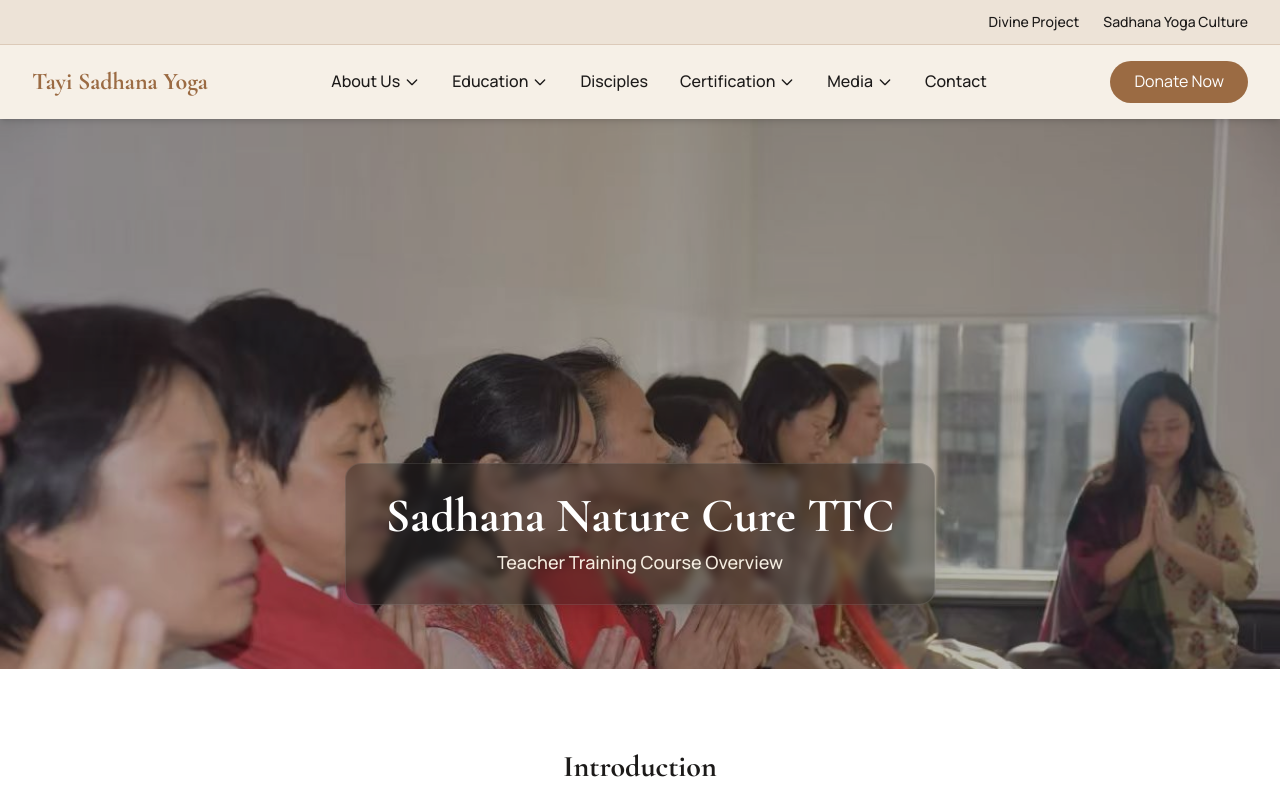
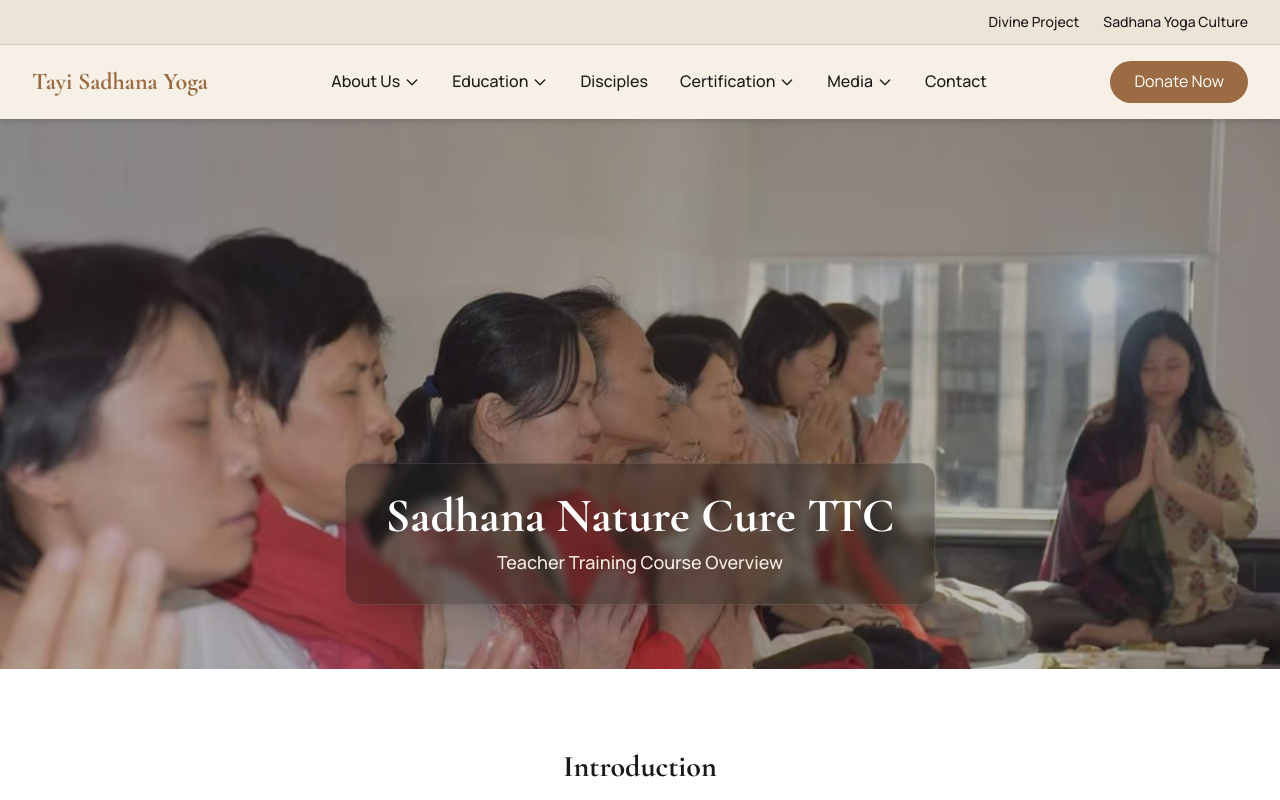
Before and after one commit to vedahametam/tayi-yoga, a React (Vite) app: page /education/nature-cure-ttc in a window 1280 px wide. Shown: the top 800 px of the page. Built offline with nearby package versions, Linux system fonts and the light colour scheme.

Commit message:
Slightly raise Hero background image on Nature Cure TTC page

```diff
--- a/src/react-app/pages/education/NatureCureTTC.tsx
+++ b/src/react-app/pages/education/NatureCureTTC.tsx
@@ -8,7 +8,7 @@ export default function NatureCureTTC() {
         title="Sadhana Nature Cure TTC"
         subtitle="Teacher Training Course Overview"
         imageSrc="/images/general/tayi_culture.jpeg"
-        imagePosition="object-top"
+        imagePosition="object-[center_20%]"
         height="large"
       />
 
```
